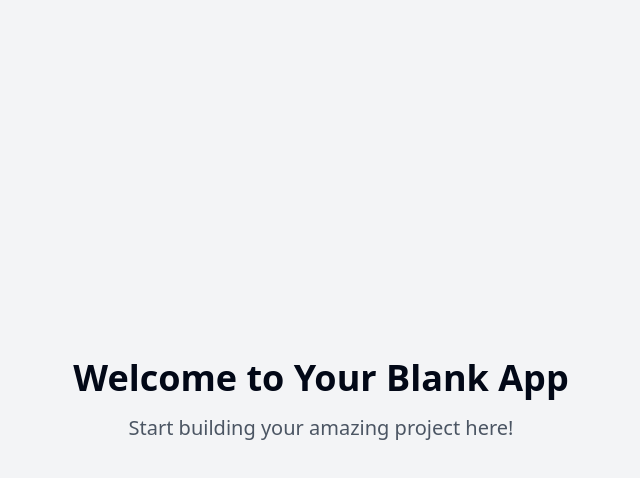
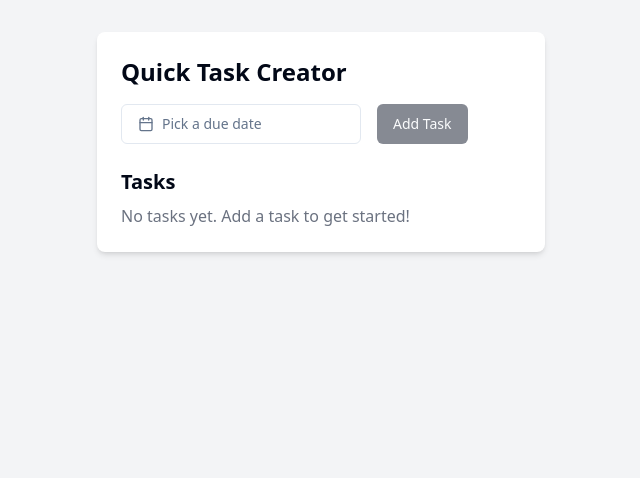
Before and after one commit to tunyairkad/task-snapper, a React (Vite) app: page / in a window 1280 px wide. Shown: the top 478 px of the page, without its empty margins (319-959 px from the left). Built offline with nearby package versions, Linux system fonts and the light colour scheme.

Commit message:
Add task creation feature
Implement a one-click task creation functionality that prompts the user for a due date.
[skip gpt_engineer]

```diff
--- /dev/null
+++ b/src/components/TaskList.jsx
@@ -0,0 +1,26 @@
+import React from 'react';
+import { format } from 'date-fns';
+
+const TaskList = ({ tasks }) => {
+  return (
+    <div>
+      <h2 className="text-xl font-semibold mb-2">Tasks</h2>
+      {tasks.length === 0 ? (
+        <p className="text-gray-500">No tasks yet. Add a task to get started!</p>
+      ) : (
+        <ul className="space-y-2">
+          {tasks.map((task) => (
+            <li key={task.id} className="bg-gray-50 p-3 rounded-md">
+              <p className="font-medium">Task #{task.id}</p>
+              <p className="text-sm text-gray-600">
+                Due: {format(new Date(task.dueDate), 'PPP')}
+              </p>
+            </li>
+          ))}
+        </ul>
+      )}
+    </div>
+  );
+};
+
+export default TaskList;
--- a/src/pages/Index.jsx
+++ b/src/pages/Index.jsx
@@ -1,11 +1,55 @@
-// Update this page (the content is just a fallback if you fail to update the page)
+import React, { useState } from 'react';
+import { Button } from "@/components/ui/button";
+import { Calendar } from "@/components/ui/calendar";
+import { Popover, PopoverContent, PopoverTrigger } from "@/components/ui/popover";
+import { format } from "date-fns";
+import { Calendar as CalendarIcon } from "lucide-react";
+import { cn } from "@/lib/utils";
+import TaskList from '../components/TaskList';
+import { addTask } from '../utils/taskUtils';
 
 const Index = () => {
+  const [tasks, setTasks] = useState([]);
+  const [date, setDate] = useState();
+
+  const handleAddTask = () => {
+    if (date) {
+      const newTask = addTask(date);
+      setTasks([...tasks, newTask]);
+      setDate(undefined);
+    }
+  };
+
   return (
-    <div className="min-h-screen flex items-center justify-center bg-gray-100">
-      <div className="text-center">
-        <h1 className="text-4xl font-bold mb-4">Welcome to Your Blank App</h1>
-        <p className="text-xl text-gray-600">Start building your amazing project here!</p>
+    <div className="min-h-screen bg-gray-100 p-8">
+      <div className="max-w-md mx-auto bg-white rounded-lg shadow-md p-6">
+        <h1 className="text-2xl font-bold mb-4">Quick Task Creator</h1>
+        <div className="flex items-center space-x-4 mb-6">
+          <Popover>
+            <PopoverTrigger asChild>
+              <Button
+                variant={"outline"}
+                className={cn(
+                  "w-[240px] justify-start text-left font-normal",
+                  !date && "text-muted-foreground"
+                )}
+              >
+                <CalendarIcon className="mr-2 h-4 w-4" />
+                {date ? format(date, "PPP") : <span>Pick a due date</span>}
+              </Button>
+            </PopoverTrigger>
+            <PopoverContent className="w-auto p-0" align="start">
+              <Calendar
+                mode="single"
+                selected={date}
+                onSelect={setDate}
+                initialFocus
+              />
+            </PopoverContent>
+          </Popover>
+          <Button onClick={handleAddTask} disabled={!date}>Add Task</Button>
+        </div>
+        <TaskList tasks={tasks} />
       </div>
     </div>
   );
--- /dev/null
+++ b/src/utils/taskUtils.js
@@ -0,0 +1,9 @@
+let taskIdCounter = 1;
+
+export const addTask = (dueDate) => {
+  const newTask = {
+    id: taskIdCounter++,
+    dueDate: dueDate.toISOString(),
+  };
+  return newTask;
+};
```
